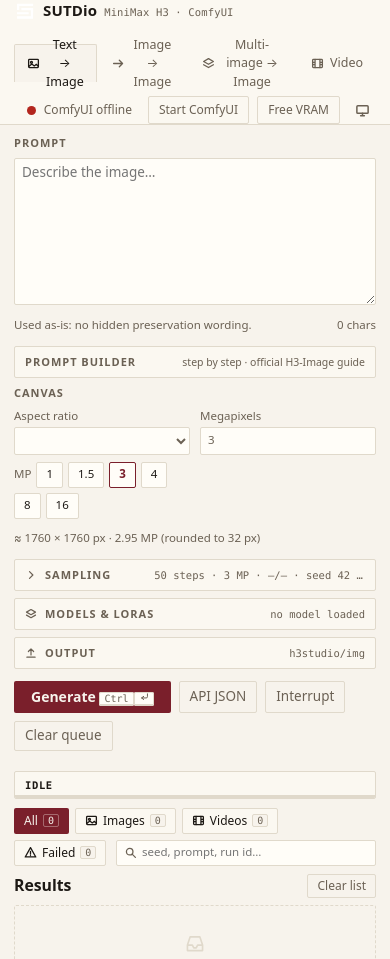
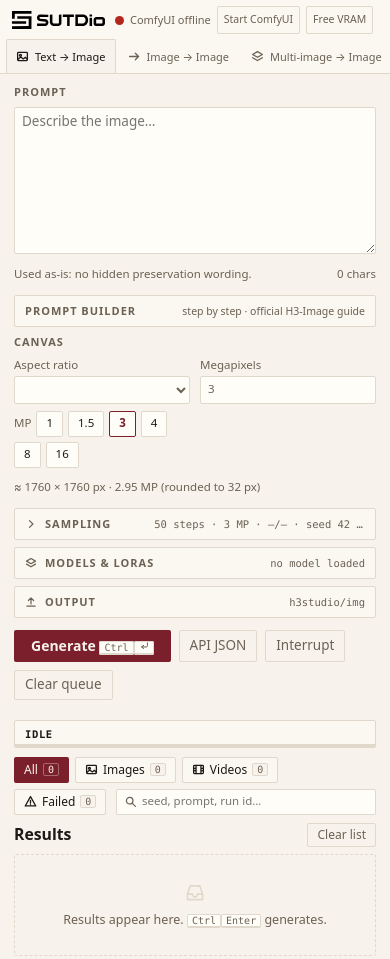
Before and after one commit to PyaesoneP/H3-Studio, a plain HTML site: page static/index.html in a window 390 px wide. Shown: the top 959 px of the page. Drawn offline with Linux system fonts and the light colour scheme; no server answers.

Commit message:
Rework header shell: two rows, embedded SVG lockup, scrollbars
- Split header.top into .top-bar (brand + status) over nav.tabs; --head-h raised
- Brand now renders the actual SUTDio lockup (SVG image) instead of text, theme-aware
- Hidden scrollbars on tabs and status lane; page scrollbar styled thin
- Responsive: collapse at 900px/680px keeps lockup left, status scrollable in one row
- Closes #39

```diff
--- a/static/index.html
+++ b/static/index.html
@@ -39,14 +39,9 @@
 </defs></svg>
 
 <header class="top">
-  <div class="brand"><img class="mark mark-light" src="/static/mark-light.svg" alt="SUTDio logo" height="22" width="22"><img class="mark mark-dark" src="/static/mark-dark.svg" alt="SUTDio logo" height="22" width="22"> SUTDio <small>MiniMax H3 · ComfyUI</small></div>
-  <nav class="tabs" id="tabs" role="tablist" aria-label="Generation modes">
-    <button data-mode="t2i" class="on" role="tab" aria-selected="true" tabindex="0"><svg class="i tab-ic"><use href="#i-image"/></svg>Text → Image</button>
-    <button data-mode="i2i" role="tab" aria-selected="false" tabindex="-1"><svg class="i tab-ic"><use href="#i-send"/></svg>Image → Image</button>
-    <button data-mode="multi" role="tab" aria-selected="false" tabindex="-1"><svg class="i tab-ic"><use href="#i-layers"/></svg>Multi-image → Image</button>
-    <button data-mode="video" role="tab" aria-selected="false" tabindex="-1"><svg class="i tab-ic"><use href="#i-film"/></svg>Video</button>
-  </nav>
-  <div class="status">
+  <div class="top-bar">
+    <div class="brand"><img class="lockup lockup-light" src="/static/lockup-light.svg" alt="SUTDio logo" height="30" width="107"><img class="lockup lockup-dark" src="/static/lockup-dark.svg" alt="SUTDio logo" height="30" width="107"><small>MiniMax H3 · ComfyUI</small></div>
+    <div class="status">
     <span id="conn" class="dot off" title="ComfyUI connection"></span>
     <span id="connText">offline</span>
     <span id="vram" class="muted"></span>
@@ -55,6 +50,13 @@
     <button id="freeMem" class="ghost" title="Unload models and free VRAM">Free VRAM</button>
     <button id="themeBtn" class="icon-btn" title="Theme: system" aria-label="Switch theme"><svg class="i"><use href="#i-monitor"/></svg></button>
   </div>
+  </div>
+  <nav class="tabs" id="tabs" role="tablist" aria-label="Generation modes">
+    <button data-mode="t2i" class="on" role="tab" aria-selected="true" tabindex="0"><svg class="i tab-ic"><use href="#i-image"/></svg>Text → Image</button>
+    <button data-mode="i2i" role="tab" aria-selected="false" tabindex="-1"><svg class="i tab-ic"><use href="#i-send"/></svg>Image → Image</button>
+    <button data-mode="multi" role="tab" aria-selected="false" tabindex="-1"><svg class="i tab-ic"><use href="#i-layers"/></svg>Multi-image → Image</button>
+    <button data-mode="video" role="tab" aria-selected="false" tabindex="-1"><svg class="i tab-ic"><use href="#i-film"/></svg>Video</button>
+  </nav>
 </header>
 
 <main>
--- a/static/style.css
+++ b/static/style.css
@@ -8,7 +8,7 @@
   --ok: #1E6F50; --warn: #8A6510; --err: #B3261E;
   --r: 2px;
   --mono: ui-monospace, "SF Mono", "Cascadia Mono", "JetBrains Mono", Menlo, Consolas, monospace;
-  --head-h: 46px;
+  --head-h: 86px;
   --backdrop: rgba(28, 24, 20, .45);
 }
 /* System dark = the default; data-theme="light" opts out, data-theme="dark" forces in. */
@@ -116,22 +116,26 @@ textarea.flash { animation: flash 1s ease-out; }
 
 /* ---------- header ---------- */
 header.top {
-  display: flex; align-items: center; gap: 14px; flex-wrap: wrap;
-  padding: 0 14px; min-height: var(--head-h);
+  display: flex; flex-direction: column;
   background: var(--bg2); border-bottom: 1px solid var(--line);
   position: sticky; top: 0; z-index: 30;
 }
-.brand { display: inline-flex; align-items: baseline; gap: 7px; font-size: 15px; font-weight: 700; letter-spacing: .01em; }
-.brand .mark {
-  display: inline-block; height: 22px; width: 22px; align-self: center; flex: none;
+.top-bar {
+  display: flex; align-items: center; gap: 12px; flex-wrap: wrap;
+  padding: 8px 14px 6px; background: var(--bg2);
 }
-.brand .mark-dark { display: none; }
-html[data-theme="light"] .brand .mark-light { display: block; }
-html[data-theme="light"] .brand .mark-dark { display: none; }
-html:not([data-theme="light"]) .brand .mark-light { display: none; }
-html:not([data-theme="light"]) .brand .mark-dark { display: block; }
-html[data-theme="dark"] .brand .mark-light { display: none; }
-html[data-theme="dark"] .brand .mark-dark { display: block; }
+.brand { display: inline-flex; align-items: center; gap: 10px; }
+.brand .lockup { display: block; height: 30px; width: auto; flex: none; align-self: center; }
+.brand .lockup-light { display: block; }
+.brand .lockup-dark { display: none; }
+@media (prefers-color-scheme: dark) {
+  html .brand .lockup-light { display: none; }
+  html .brand .lockup-dark { display: block; }
+}
+html[data-theme="light"] .brand .lockup-light { display: block; }
+html[data-theme="light"] .brand .lockup-dark { display: none; }
+html[data-theme="dark"] .brand .lockup-light { display: none; }
+html[data-theme="dark"] .brand .lockup-dark { display: block; }
 .brand small { font: 10.5px var(--mono); color: var(--dim); font-weight: 400; }
 .status { display: flex; align-items: center; gap: 8px; margin-left: auto; font-size: 12px; color: var(--dim); }
 .dot { width: 9px; height: 9px; border-radius: 50%; background: var(--dim); flex: none; }
@@ -141,11 +145,16 @@ html[data-theme="dark"] .brand .mark-dark { display: block; }
 @keyframes pulse { 50% { opacity: .35; } }
 
 /* ---------- tabs ---------- */
-nav.tabs { display: flex; gap: 2px; align-items: flex-end; height: var(--head-h); }
+nav.tabs {
+  display: flex; gap: 2px; align-items: flex-end;
+  padding: 0 10px; overflow-x: auto; scrollbar-width: none; -webkit-overflow-scrolling: touch;
+}
+nav.tabs::-webkit-scrollbar { display: none; }
 nav.tabs button {
-  display: inline-flex; align-items: center; gap: 6px; height: calc(var(--head-h) - 8px);
+  display: inline-flex; align-items: center; gap: 6px; height: 40px; flex: none;
   font-size: 12.5px; color: var(--dim); background: none; border: 1px solid transparent;
   border-bottom: none; border-radius: var(--r) var(--r) 0 0; padding: 0 12px; min-height: 0;
+  white-space: nowrap;
 }
 nav.tabs button:hover { color: var(--ink); border-color: var(--line); }
 nav.tabs button.on { color: var(--ink); background: var(--bg); border-color: var(--line); }
@@ -519,3 +528,33 @@ aside.results > .row.between h3 { margin: 0; }
 @media (prefers-reduced-motion: reduce) {
   *, *::before, *::after { transition: none !important; animation-duration: .01ms !important; }
 }
+
+/* ---------- page scrollbar ---------- */
+html { scrollbar-width: thin; scrollbar-color: var(--line) transparent; }
+::-webkit-scrollbar { width: 10px; height: 10px; }
+::-webkit-scrollbar-track { background: transparent; }
+::-webkit-scrollbar-thumb { background: var(--line); border-radius: 4px; border: 2px solid var(--bg); }
+::-webkit-scrollbar-thumb:hover { background: var(--dim); }
+
+/* ---------- responsive collapse ---------- */
+@media (max-width: 900px) {
+  .brand small { display: none; }
+  .brand .lockup { height: 26px; }
+  .status #vram { display: none; }
+}
+@media (max-width: 680px) {
+  :root { --head-h: 72px; }
+  .top-bar {
+    flex-wrap: nowrap; gap: 8px; padding: 6px 10px 5px;
+    overflow-x: auto; scrollbar-width: none; -webkit-overflow-scrolling: touch;
+  }
+  .top-bar::-webkit-scrollbar { display: none; }
+  .brand { flex: none; }
+  .brand .lockup { height: 22px; }
+  .status { flex: 1; min-width: 0; margin-left: 0; gap: 6px; font-size: 11px; overflow-x: auto; scrollbar-width: none; }
+  .status::-webkit-scrollbar { display: none; }
+  .status button.ghost { padding: 3px 6px; font-size: 10.5px; white-space: nowrap; }
+  .status #connText { white-space: nowrap; }
+  nav.tabs { padding: 0 6px; }
+  nav.tabs button { padding: 0 9px; font-size: 11px; height: 34px; }
+}
```
Also changed, not shown: static/lockup-dark.svg (added), static/lockup-light.svg (added).
